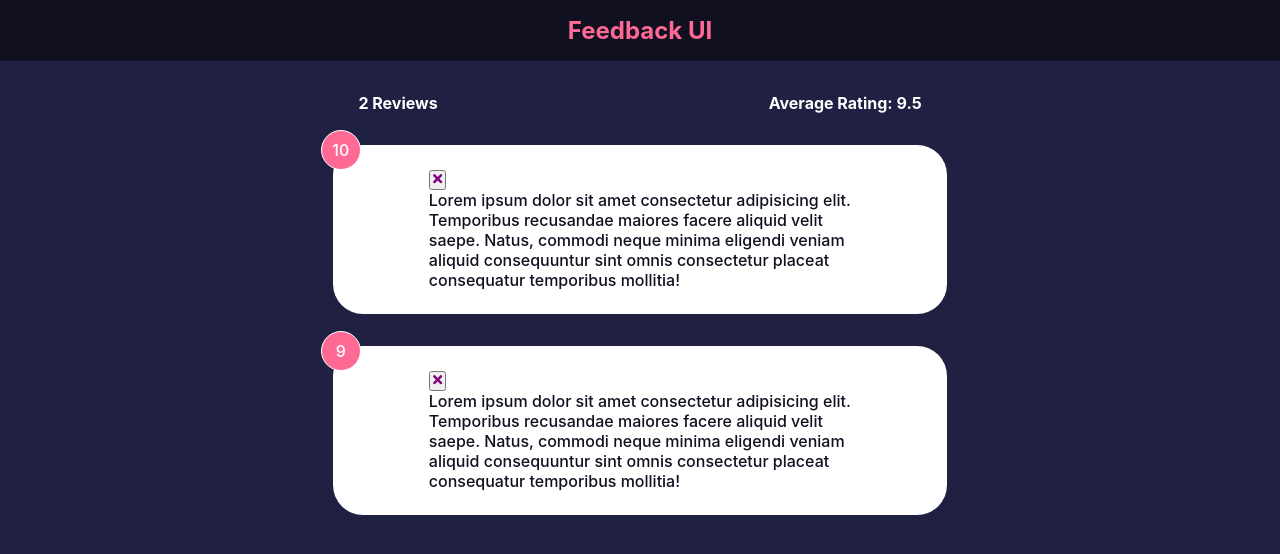
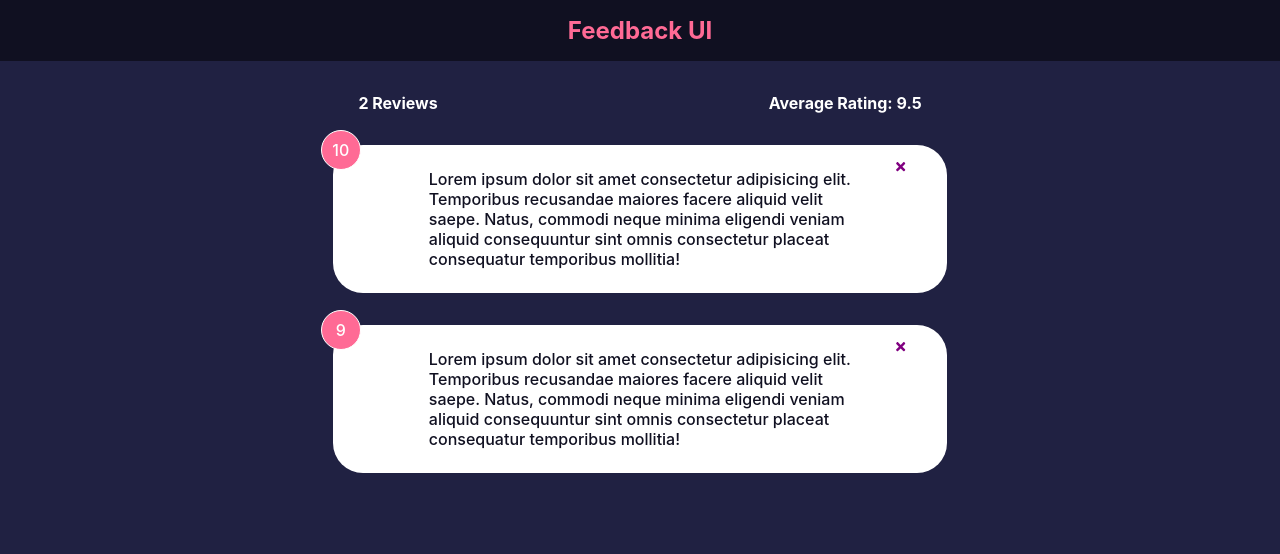
Before and after one commit to Ayaz-Rzayev/feedback-app, a React (Create React App) app: page / in a window 1280 px wide. Shown: the top 554 px of the page. Built offline with nearby package versions, Linux system fonts and the light colour scheme.

Commit message:
close button on FeedbackItem is styled

```diff
--- a/src/components/FeedbackItem.js
+++ b/src/components/FeedbackItem.js
@@ -7,7 +7,7 @@ const FeedbackItem = ({ id, rating, text, onDelete }) => {
   return (
     <Card>
       <div className={styles["card__num"]}>{rating}</div>
-      <button className={styles.close} onClick={() => onDelete(id)}>
+      <button className={styles['close-btn']} onClick={() => onDelete(id)}>
         <FaTimes color="purple" />
       </button>
       <p className={styles["card__text"]}>{text}</p>
--- a/src/components/FeedbackItem.module.css
+++ b/src/components/FeedbackItem.module.css
@@ -18,3 +18,11 @@
 .card__text {
   font-weight: 500;
 }
+
+.close-btn{
+  border: none;
+  background-color: transparent;
+  position: absolute;
+  top: 15px;
+  right: 40px;
+}
```
